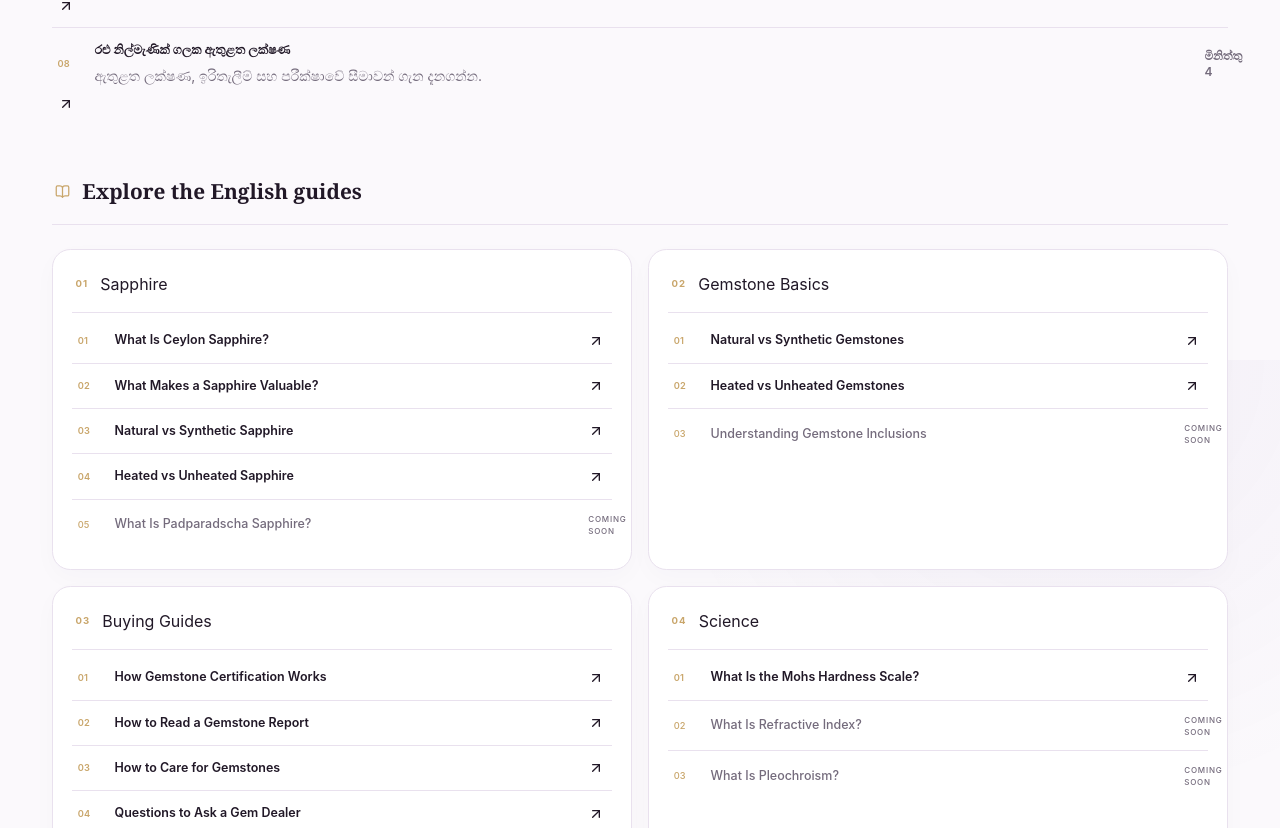
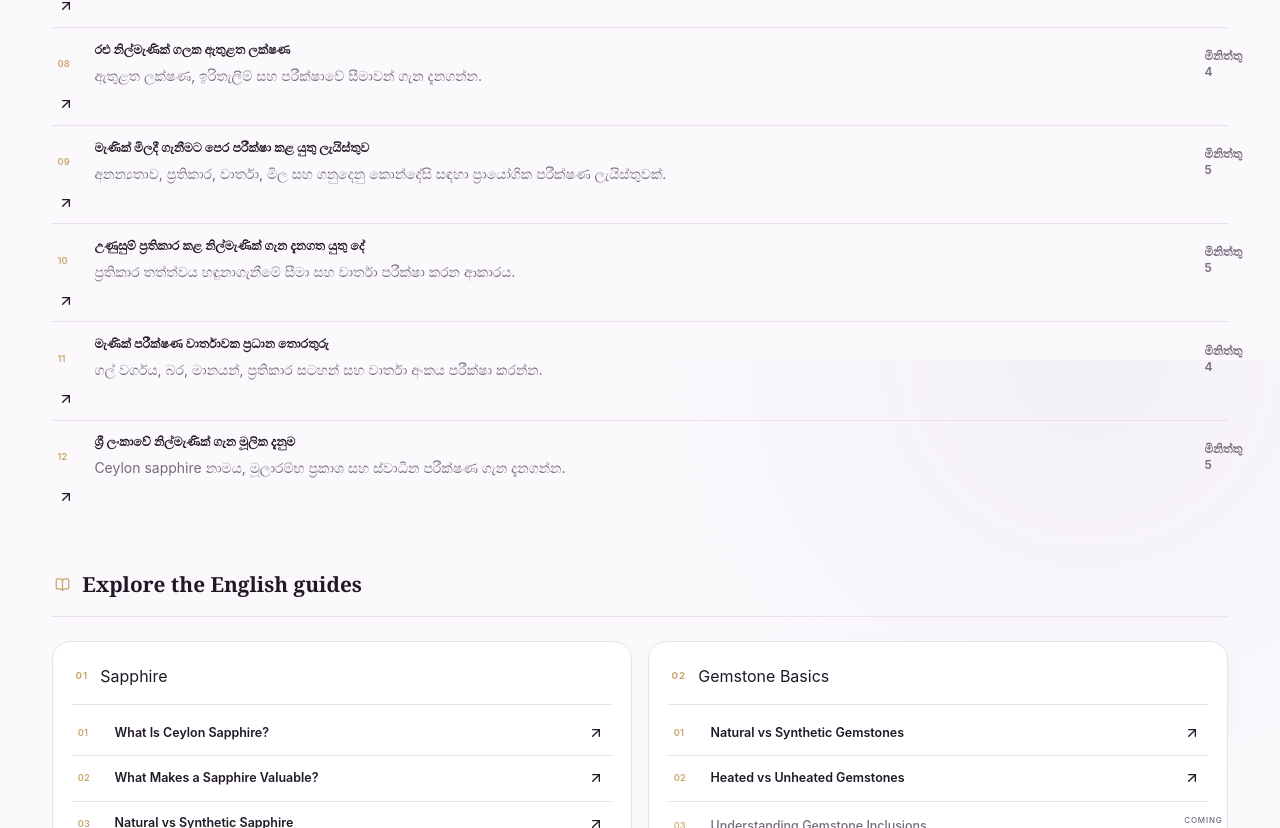
Before and after one commit to LinukaBandara/GemologyX, a Next.js app: page /learn in a window 1280 px wide. Shown: the part 1240-2068 px from the top of the page. Built offline with nearby package versions, Linux system fonts and the light colour scheme.

Commit message:
Link the next four Sinhala gemology guides

```diff
--- a/src/app/learn/page.tsx
+++ b/src/app/learn/page.tsx
@@ -56,6 +56,30 @@ const sinhalaGuides = [
     description: "ඇතුළත ලක්ෂණ, ඉරිතැලීම් සහ පරීක්ෂාවේ සීමාවන් ගැන දැනගන්න.",
     href: "/si/learn/rough-sapphire-inclusions",
     readTime: "මිනිත්තු 4",
+  },
+  {
+    title: "මැණික් මිලදී ගැනීමට පෙර පරීක්ෂා කළ යුතු ලැයිස්තුව",
+    description: "අනන්‍යතාව, ප්‍රතිකාර, වාර්තා, මිල සහ ගනුදෙනු කොන්දේසි සඳහා ප්‍රායෝගික පරීක්ෂණ ලැයිස්තුවක්.",
+    href: "/si/learn/gemstone-buying-checklist",
+    readTime: "මිනිත්තු 5",
+  },
+  {
+    title: "උණුසුම් ප්‍රතිකාර කළ නිල්මැණික් ගැන දැනගත යුතු දේ",
+    description: "ප්‍රතිකාර තත්ත්වය හඳුනාගැනීමේ සීමා සහ වාර්තා පරීක්ෂා කරන ආකාරය.",
+    href: "/si/learn/heated-sapphire-guide",
+    readTime: "මිනිත්තු 5",
+  },
+  {
+    title: "මැණික් පරීක්ෂණ වාර්තාවක ප්‍රධාන තොරතුරු",
+    description: "ගල් වර්ගය, බර, මානයන්, ප්‍රතිකාර සටහන් සහ වාර්තා අංකය පරීක්ෂා කරන්න.",
+    href: "/si/learn/gem-lab-report-details",
+    readTime: "මිනිත්තු 4",
+  },
+  {
+    title: "ශ්‍රී ලංකාවේ නිල්මැණික් ගැන මූලික දැනුම",
+    description: "Ceylon sapphire නාමය, මූලාරම්භ ප්‍රකාශ සහ ස්වාධීන පරීක්ෂණ ගැන දැනගන්න.",
+    href: "/si/learn/sri-lankan-blue-sapphire",
+    readTime: "මිනිත්තු 5",
   },
 ] as const;
 
```
